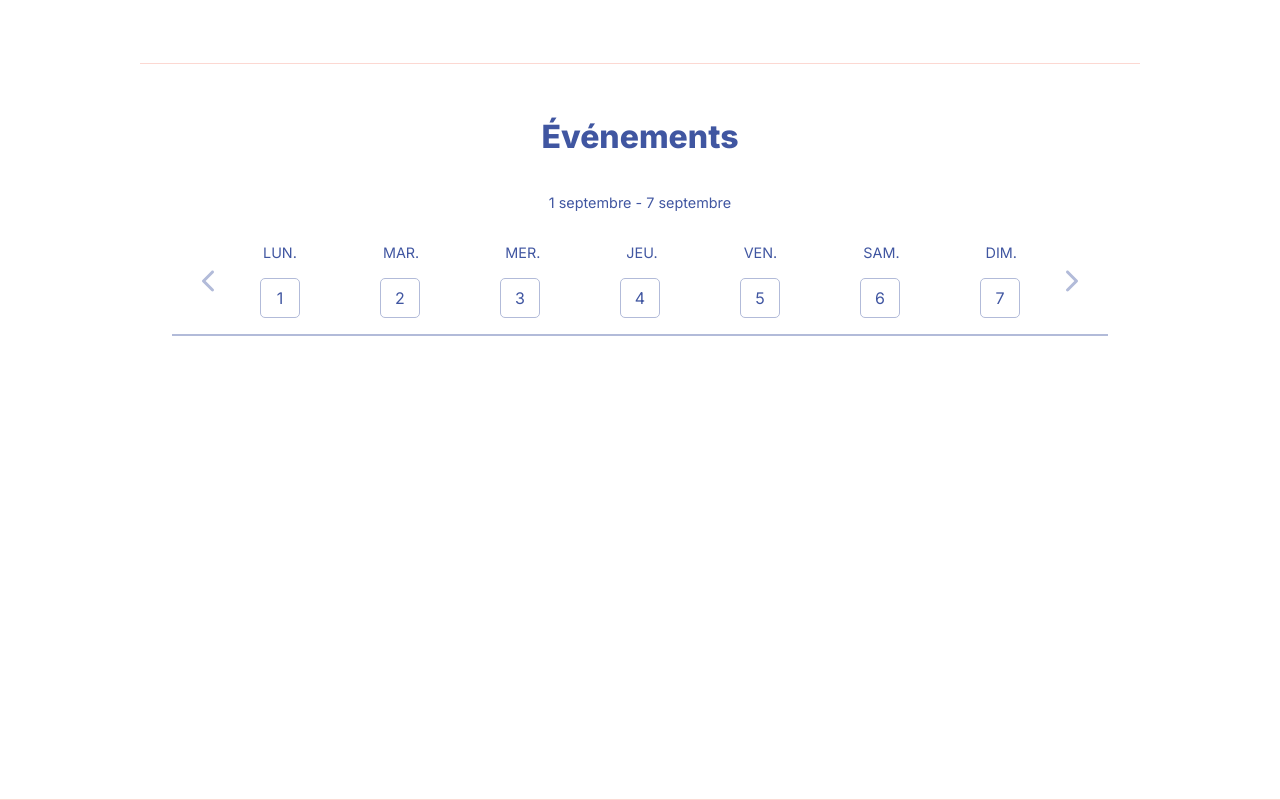
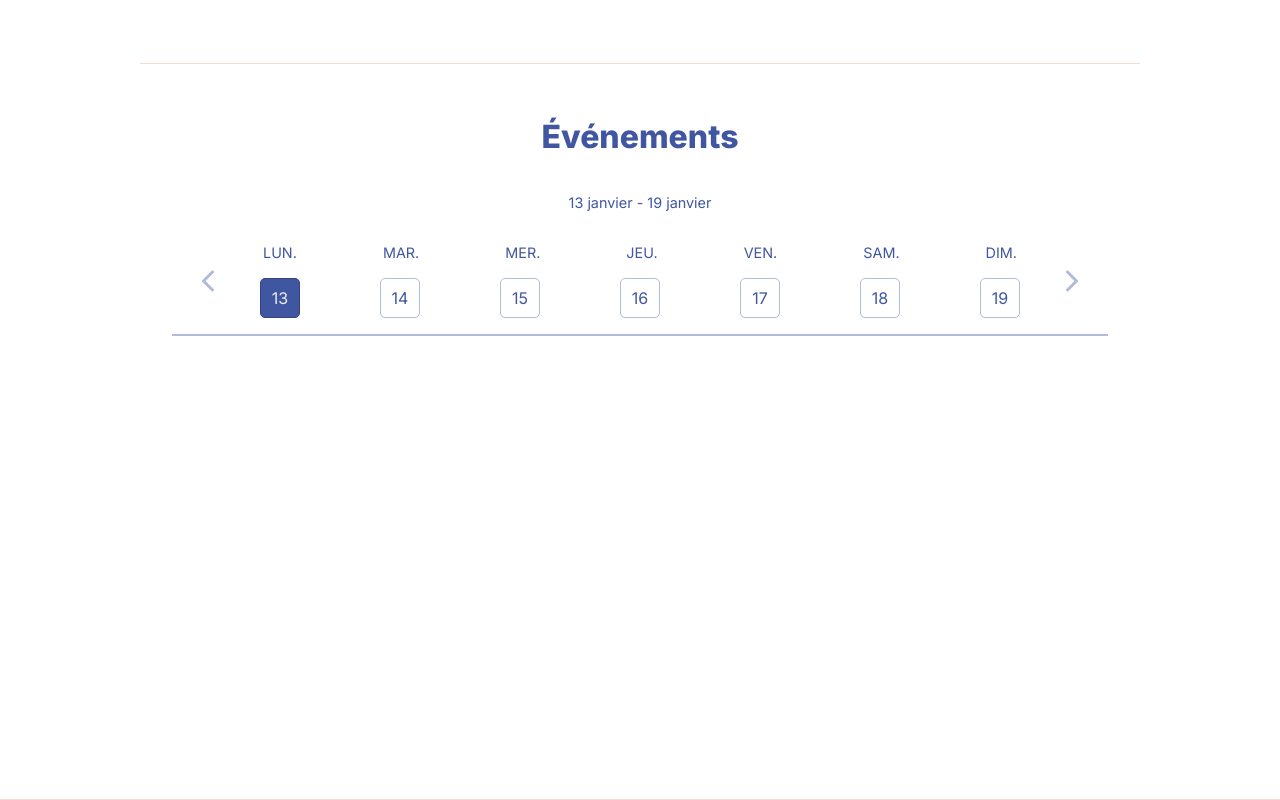
Before and after one commit to NicolasChambon/mamans-de-sallanches, a Next.js app: page / in a window 1280 px wide. Shown: the part 736-1536 px from the top of the page. Built offline with nearby package versions, Linux system fonts and the light colour scheme.

Commit message:
feature: datepicker interactions done

```diff
--- a/package.json
+++ b/package.json
@@ -9,6 +9,7 @@
     "lint": "next lint"
   },
   "dependencies": {
+    "date-fns": "^4.1.0",
     "next": "15.1.4",
     "react": "^19.0.0",
     "react-dom": "^19.0.0",
--- a/src/components/Events/DatePicker/DatePicker.module.scss
+++ b/src/components/Events/DatePicker/DatePicker.module.scss
@@ -68,6 +68,12 @@
             background-color: $secondaryColorLight3;
             color: $secondaryColorDark1;
           }
+
+          &.active {
+            background-color: $secondaryColor;
+            border: $secondaryColorDark1 1px solid;
+            color: $secondaryColorBackground;
+          }
         }
       }
     }
--- a/src/components/Events/DatePicker/DatePicker.tsx
+++ b/src/components/Events/DatePicker/DatePicker.tsx
@@ -1,57 +1,101 @@
 'use client';
 
+import { useState } from 'react';
+import { format, startOfWeek, subWeeks, addWeeks, addDays } from 'date-fns';
+import { fr } from 'date-fns/locale';
 import { IoIosArrowBack } from 'react-icons/io';
 import { IoIosArrowForward } from 'react-icons/io';
 
 import styles from './DatePicker.module.scss';
 
 const DatePicker = () => {
+  const daysHeaders = ['Lun.', 'Mar.', 'Mer.', 'Jeu.', 'Ven.', 'Sam.', 'Dim.'];
+  const currentWeekFirstDay = startOfWeek(new Date(), { weekStartsOn: 1 });
+
+  const currentWeekDays = daysHeaders.map((header, index) => ({
+    header: header,
+    number: format(addDays(currentWeekFirstDay, index), 'd', { locale: fr }),
+    date: addDays(currentWeekFirstDay, index)
+  }));
+
+  // To handle display of the required week
+  const [selectedWeek, setSelectedWeek] = useState(currentWeekDays);
+  // To handle display of the selected day and store its information
+  const [selectedDay, setSelectedDay] = useState(currentWeekDays[0].date);
+
+  // Handle week change
+  const handleWeekChange = (direction: 'next' | 'previous') => {
+    let selectedWeekFirstDay: Date | undefined = undefined;
+
+    selectedWeekFirstDay =
+      direction === 'previous'
+        ? subWeeks(selectedWeek[0].date, 1)
+        : addWeeks(selectedWeek[0].date, 1);
+
+    setSelectedWeek(
+      daysHeaders.map((header, index) => ({
+        header: header,
+        number: format(addDays(selectedWeekFirstDay, index), 'd', {
+          locale: fr
+        }),
+        date: addDays(selectedWeekFirstDay, index)
+      }))
+    );
+  };
+
   return (
     <div className={styles.DatePicker}>
-      <p className={styles.DatePicker_period}>1 septembre - 7 septembre</p>
+      <p className={styles.DatePicker_period}>
+        {`${format(selectedWeek[0].date, 'd MMMM', {
+          locale: fr
+        })}
+        -
+        ${format(selectedWeek[6].date, 'd MMMM', {
+          locale: fr
+        })}`}
+      </p>
 
       <div className={styles.DatePicker_table}>
-        <button className={styles.DatePicker_table_btn}>
+        <button
+          className={styles.DatePicker_table_btn}
+          onClick={() => handleWeekChange('previous')}
+        >
           <IoIosArrowBack />
         </button>
 
         <div className={styles.DatePicker_table_week}>
           <div className={styles.DatePicker_table_week_header}>
-            <p className={styles.DatePicker_table_week_header_item}>Lun.</p>
-            <p className={styles.DatePicker_table_week_header_item}>Mar.</p>
-            <p className={styles.DatePicker_table_week_header_item}>Mer.</p>
-            <p className={styles.DatePicker_table_week_header_item}>Jeu.</p>
-            <p className={styles.DatePicker_table_week_header_item}>Ven.</p>
-            <p className={styles.DatePicker_table_week_header_item}>Sam.</p>
-            <p className={styles.DatePicker_table_week_header_item}>Dim.</p>
+            {selectedWeek.map((day) => (
+              <p
+                className={styles.DatePicker_table_week_header_item}
+                key={day.header}
+              >
+                {day.header}
+              </p>
+            ))}
           </div>
 
           <div className={styles.DatePicker_table_week_days}>
-            <button className={styles.DatePicker_table_week_days_item}>
-              1
-            </button>
-            <button className={styles.DatePicker_table_week_days_item}>
-              2
-            </button>
-            <button className={styles.DatePicker_table_week_days_item}>
-              3
-            </button>
-            <button className={styles.DatePicker_table_week_days_item}>
-              4
-            </button>
-            <button className={styles.DatePicker_table_week_days_item}>
-              5
-            </button>
-            <button className={styles.DatePicker_table_week_days_item}>
-              6
-            </button>
-            <button className={styles.DatePicker_table_week_days_item}>
-              7
-            </button>
+            {selectedWeek.map((day) => (
+              <button
+                className={`${styles.DatePicker_table_week_days_item} ${
+                  day.date === selectedDay ? styles.active : ''
+                }`}
+                key={day.number}
+                onClick={() => {
+                  setSelectedDay(day.date);
+                }}
+              >
+                {day.number}
+              </button>
+            ))}
           </div>
         </div>
 
-        <button className={styles.DatePicker_table_btn}>
+        <button
+          className={styles.DatePicker_table_btn}
+          onClick={() => handleWeekChange('next')}
+        >
           <IoIosArrowForward />
         </button>
       </div>
```
Also changed, not shown: 1 other file (tests, documents, lock files or other folders).
